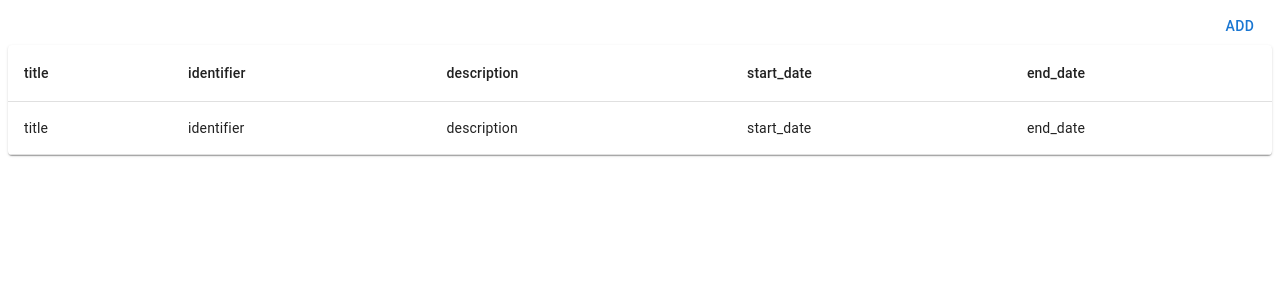
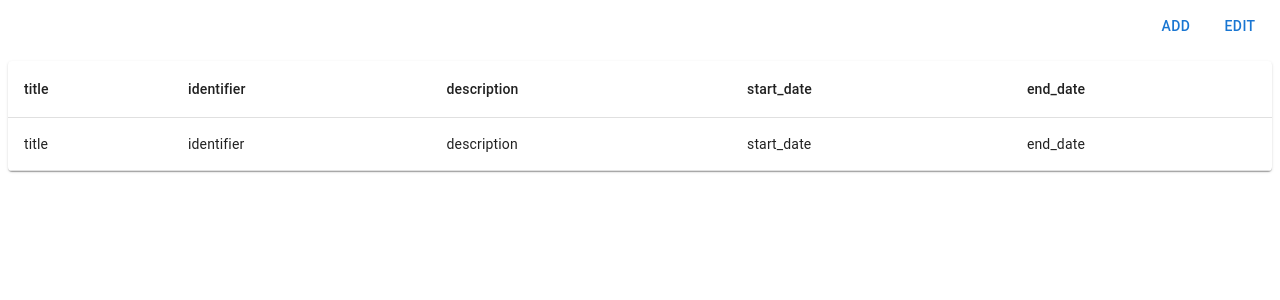
Before and after one commit to meaningfy-ws/mapping-workbench-v2, a Next.js app in the folder mapping-workbench/frontend/: page /app/projects/project in a window 1280 px wide. Shown: the top 300 px of the page. Built offline with nearby package versions, Linux system fonts and the light colour scheme.

Commit message:
MWB2-57: add drawer

```diff
--- a/mapping-workbench/frontend/src/pages/app/projects/project.tsx
+++ b/mapping-workbench/frontend/src/pages/app/projects/project.tsx
@@ -1,26 +1,20 @@
-import {Button, Paper, Stack, Table, TableBody, TableCell, TableContainer, TableHead, TableRow} from "@mui/material";
+import {Button,  Stack} from "@mui/material";
+import ProjectsTable from "@/sections/projects/table";
+import EditDrawer from "@/sections/projects/edit";
+import {useState} from "react";
 
 const TABLE_DATA = ['title', 'identifier', 'description', 'start_date', 'end_date']
 
 const Project = () => {
+    const [toggleDrawer,setToggleDrawer] = useState(false)
+
     return <Stack>
-        <Stack direction='row' justifyContent='end'>
+        <Stack direction='row' justifyContent='end' sx={{mb:2}}>
             <Button>Add</Button>
+            <Button onClick={() => setToggleDrawer(true)}>Edit</Button>
         </Stack>
-        <TableContainer component={Paper}>
-            <Table>
-                <TableHead>
-                    <TableRow>
-                        {TABLE_DATA.map(cell => <TableCell key={cell}>{cell}</TableCell>)}
-                    </TableRow>
-                </TableHead>
-                <TableBody>
-                    <TableRow>
-                        {TABLE_DATA.map(cell => <TableCell key={cell}>{cell}</TableCell>)}
-                    </TableRow>
-                </TableBody>
-            </Table>
-        </TableContainer>
+        <ProjectsTable/>
+        <EditDrawer open={toggleDrawer} handleClose={() => setToggleDrawer(false)}/>
     </Stack>
 }
 
--- /dev/null
+++ b/mapping-workbench/frontend/src/sections/projects/edit.tsx
@@ -0,0 +1,19 @@
+import {Drawer, Input} from "@mui/material";
+
+const TABLE_DATA = ['title', 'identifier', 'description', 'start_date', 'end_date']
+
+interface EditDrawerProps {
+    open: boolean;
+
+    handleClose(open: boolean): void;
+}
+
+const EditDrawer = ({open, handleClose}: EditDrawerProps) => {
+    return (
+        <Drawer open={open} onClose={handleClose} anchor='right'>
+            {TABLE_DATA.map(input => <Input key={input} value={input}/>)}
+        </Drawer>
+    )
+}
+
+export default EditDrawer
--- /dev/null
+++ b/mapping-workbench/frontend/src/sections/projects/table.tsx
@@ -0,0 +1,24 @@
+import {Paper, Table, TableBody, TableCell, TableContainer, TableHead, TableRow} from "@mui/material";
+
+const TABLE_DATA = ['title', 'identifier', 'description', 'start_date', 'end_date']
+
+const ProjectsTable = () => {
+    return (
+        <TableContainer component={Paper}>
+            <Table>
+                <TableHead>
+                    <TableRow>
+                        {TABLE_DATA.map(cell => <TableCell key={cell}>{cell}</TableCell>)}
+                    </TableRow>
+                </TableHead>
+                <TableBody>
+                    <TableRow>
+                        {TABLE_DATA.map(cell => <TableCell key={cell}>{cell}</TableCell>)}
+                    </TableRow>
+                </TableBody>
+            </Table>
+        </TableContainer>
+    )
+}
+
+export default ProjectsTable
```
Also changed, not shown: mapping-workbench/frontend/src/models/project.ts (added, +18 -0 lines).
